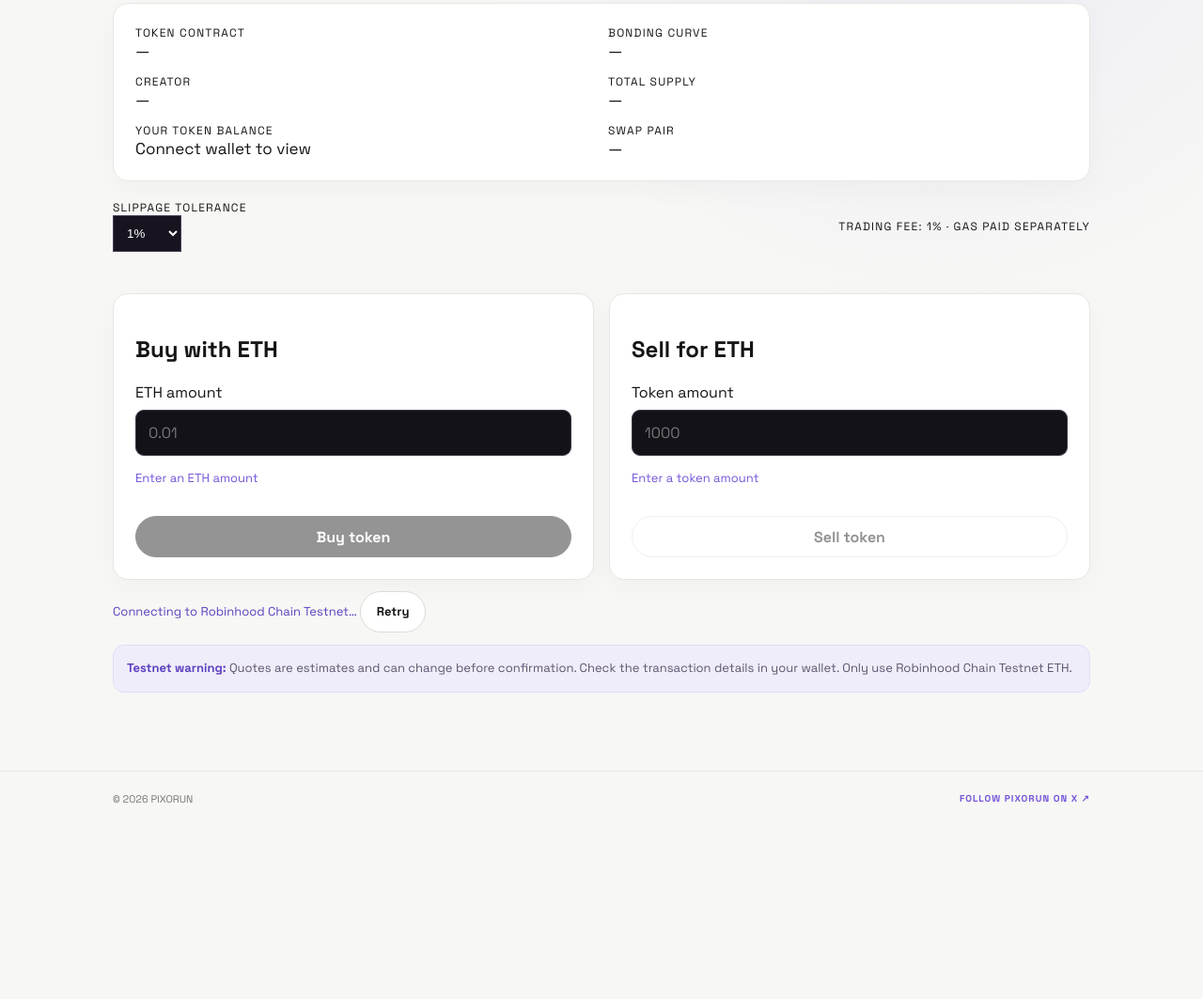
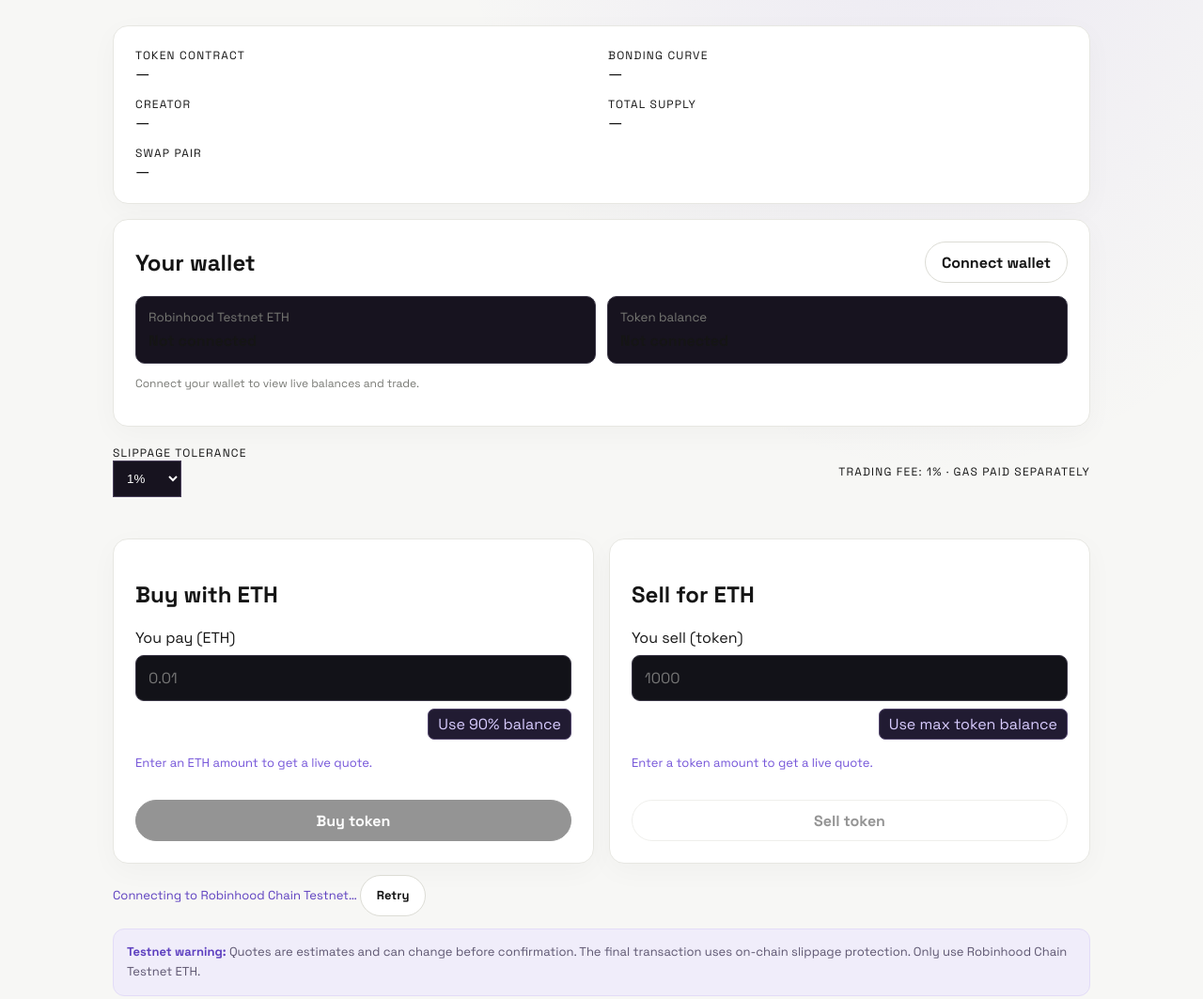
Before and after one commit to arifhosen2022/Pixorun-launchpad, a plain HTML site: page launchpad/token/index.html in a window 1280 px wide. Shown: the part 288-1351 px from the top of the page at 94% size. Before the commit the page ends 1167 px from the top, so only its background shows below. Drawn offline with nearby package versions, Linux system fonts and the light colour scheme.

Commit message:
Improve token page wallet balances and metadata layout

```diff
--- a/launchpad/token/index.html
+++ b/launchpad/token/index.html
@@ -1,18 +1,16 @@
 <!doctype html>
-<html lang="en"><head><meta charset="utf-8"><meta name="viewport" content="width=device-width,initial-scale=1"><meta name="theme-color" content="#111116"><title>Token | PIXORUN</title><meta name="description" content="Trade PIXORUN launch tokens on Robinhood Chain Testnet."><link rel="preconnect" href="https://fonts.googleapis.com"><link rel="preconnect" href="https://fonts.gstatic.com" crossorigin><link href="https://fonts.googleapis.com/css2?family=Space+Grotesk:wght@400;500;600;700&display=swap" rel="stylesheet"><link rel="stylesheet" href="../app.css"><style>.trade-grid{display:grid;grid-template-columns:repeat(2,minmax(0,1fr));gap:16px}.trade-field{display:grid;gap:8px;margin:14px 0}.trade-field input,.trade-field select{width:100%;padding:13px;border:1px solid #3b3747;border-radius:9px;background:#121218;color:#fff}.trade-quote{min-height:42px;color:var(--lime);font-size:13px;line-height:1.6}.trade-btn{width:100%;margin-top:8px}.trade-btn:disabled{opacity:.45;cursor:not-allowed}@media(max-width:650px){.trade-grid{grid-template-columns:1fr}}</style></head>
+<html lang="en"><head><meta charset="utf-8"><meta name="viewport" content="width=device-width,initial-scale=1"><meta name="theme-color" content="#111116"><title>Token | PIXORUN</title><meta name="description" content="Trade PIXORUN launch tokens on Robinhood Chain Testnet."><link rel="preconnect" href="https://fonts.googleapis.com"><link rel="preconnect" href="https://fonts.gstatic.com" crossorigin><link href="https://fonts.googleapis.com/css2?family=Space+Grotesk:wght@400;500;600;700&display=swap" rel="stylesheet"><link rel="stylesheet" href="../app.css"><style>
+.trade-grid{display:grid;grid-template-columns:repeat(2,minmax(0,1fr));gap:16px}.trade-field{display:grid;gap:8px;margin:14px 0}.trade-field input,.trade-field select{width:100%;padding:13px;border:1px solid #3b3747;border-radius:9px;background:#121218;color:#fff}.trade-quote{min-height:42px;color:var(--lime);font-size:13px;line-height:1.7}.trade-btn{width:100%;margin-top:8px}.trade-btn:disabled{opacity:.45;cursor:not-allowed}.balance-grid{display:grid;grid-template-columns:repeat(2,minmax(0,1fr));gap:12px}.balance-box{background:#17131f;border:1px solid #3b3747;border-radius:10px;padding:13px}.balance-box small{display:block;color:var(--muted);margin-bottom:6px}.balance-box strong{overflow-wrap:anywhere}.token-identity{display:flex;gap:16px;align-items:center;margin:16px 0}.token-logo{width:76px;height:76px;object-fit:cover;border-radius:16px;background:#211b32;border:1px solid var(--line)}.token-banner{width:100%;max-height:210px;object-fit:cover;border-radius:14px;margin:14px 0}.token-description{white-space:pre-wrap;line-height:1.7;color:var(--muted)}.social-links{display:flex;gap:10px;flex-wrap:wrap}.social-links a{color:#c9b8ff}.trade-help{font-size:12px;color:var(--muted);line-height:1.6}.max-btn{justify-self:end;border:1px solid #51446c;background:#211b32;color:#d8ccff;border-radius:7px;padding:5px 10px}@media(max-width:650px){.trade-grid{grid-template-columns:1fr}.balance-grid{grid-template-columns:1fr}.token-identity{align-items:flex-start}}
+</style></head>
 <body><header class="app-wrap app-nav pixel-sub-nav"><a class="app-logo pixel-brand" href="../" aria-label="PIXORUN home"><span class="pixel-brand-mark">P</span><span>PIXORUN<b>.</b><small>LAUNCHPAD</small></span></a><div class="nav-right"><span class="network-pill">ROBINHOOD TESTNET</span><details class="app-menu"><summary aria-label="Open navigation menu">☰</summary><nav aria-label="Main navigation"><a href="../">HOME ↗</a><a href="../missions/">EXPLORE MISSIONS ↗</a><a href="../create/">CREATE TOKEN ↗</a><a href="../creator/">CREATOR STUDIO ↗</a><a href="../points/">PIXORUN POINTS ↗</a><a href="../staking/">STAKING HUB ↗</a><a href="../profile/">MY PROFILE ↗</a><a href="../faucet/">TESTNET FAUCET ↗</a><a href="../fees/">FEE CLAIMS ↗</a><a href="../docs/">DOCUMENTATION ↗</a></nav></details></div></header>
-<main class="app-wrap app-main"><div class="eyebrow">PIXORUN TOKEN · ROBINHOOD CHAIN TESTNET</div><h1 id="tokenName">Loading token…</h1><p class="lead">$<strong id="tokenSymbol">—</strong> · <span id="tradeMode">Checking market…</span></p><section class="app-card"><div class="app-grid"><div><div class="app-label">Token contract</div><a id="tokenAddress" class="app-value" target="_blank" rel="noopener noreferrer">—</a></div><div><div class="app-label">Bonding curve</div><a id="curveAddress" class="app-value" target="_blank" rel="noopener noreferrer">—</a></div><div><div class="app-label">Creator</div><a id="creatorAddress" class="app-value" target="_blank" rel="noopener noreferrer">—</a></div><div><div class="app-label">Total supply</div><div id="totalSupply" class="app-value">—</div></div><div><div class="app-label">Your token balance</div><div id="walletTokenBalance" class="app-value">Connect wallet to view</div></div><div><div class="app-label">Swap pair</div><a id="pairAddress" class="app-value" target="_blank" rel="noopener noreferrer">—</a></div></div><p id="graduationNote" class="app-note" hidden></p></section>
+<main class="app-wrap app-main"><div class="eyebrow">PIXORUN TOKEN · ROBINHOOD CHAIN TESTNET</div><div class="token-identity"><img id="tokenLogo" class="token-logo" alt="Token logo" hidden><div><h1 id="tokenName">Loading token…</h1><p class="lead">$<strong id="tokenSymbol">—</strong> · <span id="tradeMode">Checking market…</span></p></div></div>
+<section class="app-card" id="tokenAbout" hidden><img id="tokenBanner" class="token-banner" alt="Token banner" hidden><h2>About this token</h2><p id="tokenDescription" class="token-description"></p><div id="tokenSocials" class="social-links"></div></section>
+<section class="app-card" style="margin-top:16px"><div class="app-grid"><div><div class="app-label">Token contract</div><a id="tokenAddress" class="app-value" target="_blank" rel="noopener noreferrer">—</a></div><div><div class="app-label">Bonding curve</div><a id="curveAddress" class="app-value" target="_blank" rel="noopener noreferrer">—</a></div><div><div class="app-label">Creator</div><a id="creatorAddress" class="app-value" target="_blank" rel="noopener noreferrer">—</a></div><div><div class="app-label">Total supply</div><div id="totalSupply" class="app-value">—</div></div><div><div class="app-label">Swap pair</div><a id="pairAddress" class="app-value" target="_blank" rel="noopener noreferrer">—</a></div></div><p id="graduationNote" class="app-note" hidden></p></section>
+<section class="app-card" style="margin-top:16px"><div class="app-row"><h2 style="margin:0">Your wallet</h2><button id="tokenConnect" class="app-btn secondary" type="button">Connect wallet</button></div><div class="balance-grid" style="margin-top:14px"><div class="balance-box"><small>Robinhood Testnet ETH</small><strong id="walletEthBalance">Not connected</strong></div><div class="balance-box"><small id="walletTokenLabel">Token balance</small><strong id="walletTokenBalance">Not connected</strong></div></div><p class="trade-help" id="walletNetworkNote">Connect your wallet to view live balances and trade.</p></section>
 <div class="app-row" style="margin:20px 0"><div><div class="app-label">Slippage tolerance</div><select id="slippage" style="padding:10px;background:#17131f;color:white;border:1px solid #4a405b"><option value="0.5">0.5%</option><option value="1" selected>1%</option><option value="2">2%</option><option value="5">5%</option></select></div><span class="app-label">Trading fee: 1% · Gas paid separately</span></div>
-<div class="trade-grid"><section class="app-card"><h2>Buy with ETH</h2><div class="trade-field"><label for="buyAmount">ETH amount</label><input id="buyAmount" type="number" min="0" step="any" placeholder="0.01"></div><div id="buyQuote" class="trade-quote">Enter an ETH amount</div><div id="buyFee" class="app-label"></div><button id="buyBtn" class="app-btn trade-btn" disabled>Buy token</button></section><section class="app-card"><h2>Sell for ETH</h2><div class="trade-field"><label for="sellAmount">Token amount</label><input id="sellAmount" type="number" min="0" step="any" placeholder="1000"></div><div id="sellQuote" class="trade-quote">Enter a token amount</div><div id="sellFee" class="app-label"></div><button id="sellBtn" class="app-btn secondary trade-btn" disabled>Sell token</button></section></div>
-<div class="app-status" role="status" aria-live="polite"><span id="tradeStatus">Connecting to Robinhood Chain Testnet…</span> <button id="tokenRetry" class="app-btn secondary" type="button">Retry</button></div><p class="app-note"><strong>Testnet warning:</strong> Quotes are estimates and can change before confirmation. Check the transaction details in your wallet. Only use Robinhood Chain Testnet ETH.</p></main>
-<footer class="app-footer"><div class="app-wrap app-footer-inner"><span>© 2026 PIXORUN</span><a href="https://x.com/pixorun" target="_blank" rel="noopener noreferrer">FOLLOW PIXORUN ON X ↗</a></div></footer><script>
-(function(){
- const status=document.getElementById('tradeStatus');
- const sources=['https://cdn.jsdelivr.net/npm/ethers@6.13.5/dist/ethers.umd.min.js','https://unpkg.com/ethers@6.13.5/dist/ethers.umd.min.js'];
- function load(index){
-  if(index>=sources.length){if(status)status.textContent='Could not load ethers library. Check your internet connection, then reload this page.';return;}
-  const s=document.createElement('script');s.src=sources[index];s.onload=function(){const app=document.createElement('script');app.src='./token.js?v=token-loader-20261127c';app.onerror=function(){if(status)status.textContent='Token page script failed to load. Reload the page.';};document.body.appendChild(app);};s.onerror=function(){s.remove();load(index+1);};document.head.appendChild(s);
- }
- load(0);
-})();
+<div class="trade-grid"><section class="app-card"><h2>Buy with ETH</h2><div class="trade-field"><label for="buyAmount">You pay (ETH)</label><input id="buyAmount" type="number" min="0" step="any" inputmode="decimal" placeholder="0.01"><button id="buyMax" class="max-btn" type="button">Use 90% balance</button></div><div id="buyQuote" class="trade-quote">Enter an ETH amount to get a live quote.</div><div id="buyFee" class="trade-help"></div><button id="buyBtn" class="app-btn trade-btn" disabled>Buy token</button></section><section class="app-card"><h2>Sell for ETH</h2><div class="trade-field"><label for="sellAmount">You sell (<span id="sellTicker">token</span>)</label><input id="sellAmount" type="number" min="0" step="any" inputmode="decimal" placeholder="1000"><button id="sellMax" class="max-btn" type="button">Use max token balance</button></div><div id="sellQuote" class="trade-quote">Enter a token amount to get a live quote.</div><div id="sellFee" class="trade-help"></div><button id="sellBtn" class="app-btn secondary trade-btn" disabled>Sell token</button></section></div>
+<div class="app-status" role="status" aria-live="polite"><span id="tradeStatus">Connecting to Robinhood Chain Testnet…</span> <button id="tokenRetry" class="app-btn secondary" type="button">Retry</button></div><p class="app-note"><strong>Testnet warning:</strong> Quotes are estimates and can change before confirmation. The final transaction uses on-chain slippage protection. Only use Robinhood Chain Testnet ETH.</p></main>
+<footer class="app-footer"><div class="app-wrap app-footer-inner"><span>© 2026 PIXORUN</span><a href="https://x.com/pixorun" target="_blank" rel="noopener noreferrer">FOLLOW PIXORUN ON X ↗</a></div></footer>
+<script src="../registry.js?v=token-metadata-20261127b"></script><script>
+(function(){const status=document.getElementById('tradeStatus');const sources=['https://cdn.jsdelivr.net/npm/ethers@6.13.5/dist/ethers.umd.min.js','https://unpkg.com/ethers@6.13.5/dist/ethers.umd.min.js'];function load(i){if(i>=sources.length){if(status)status.textContent='Could not load ethers library. Check your internet connection, then reload this page.';return;}const s=document.createElement('script');s.src=sources[i];s.onload=function(){const app=document.createElement('script');app.src='./token.js?v=trade-wallet-metadata-20261127b';app.onerror=function(){if(status)status.textContent='Token page script failed to load. Reload the page.';};document.body.appendChild(app);};s.onerror=function(){s.remove();load(i+1);};document.head.appendChild(s);}load(0);})();
 </script><script src="../app.js?v=wallet-pages-20261127a"></script></body></html>
```
